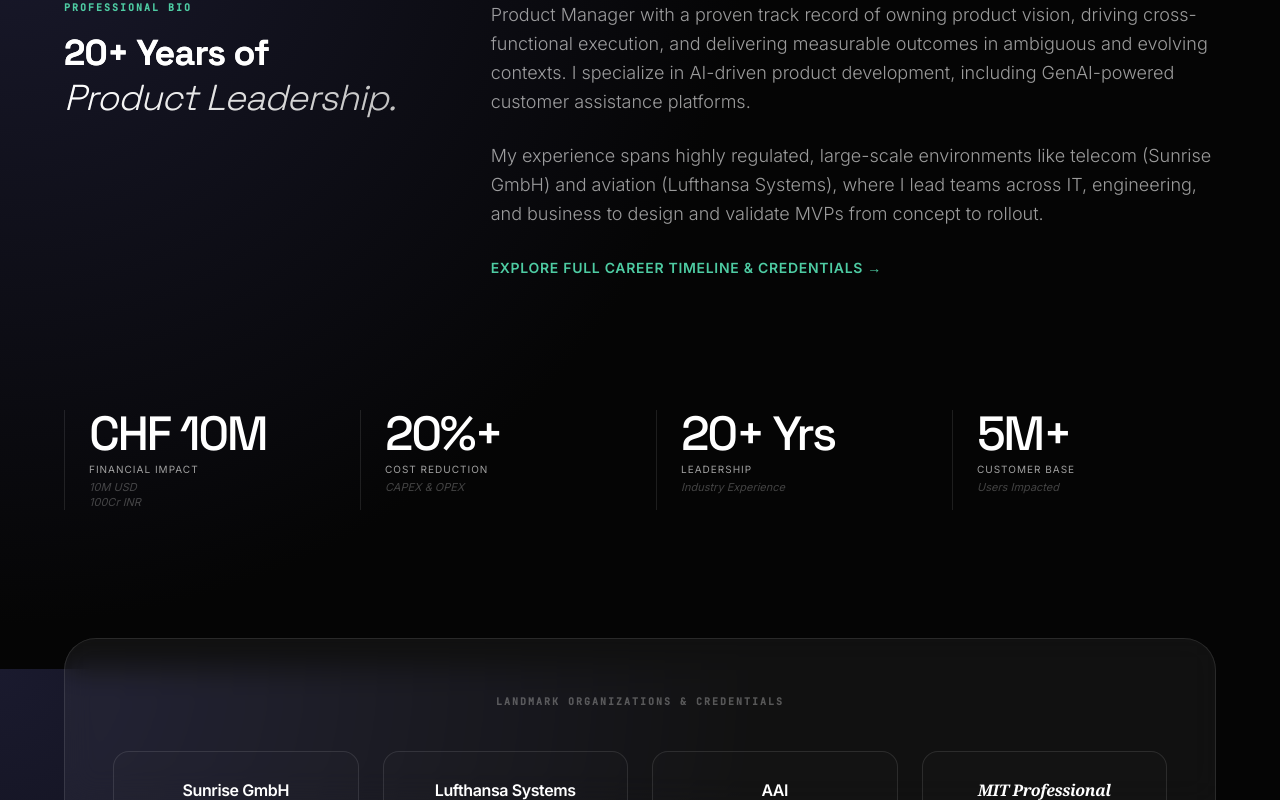
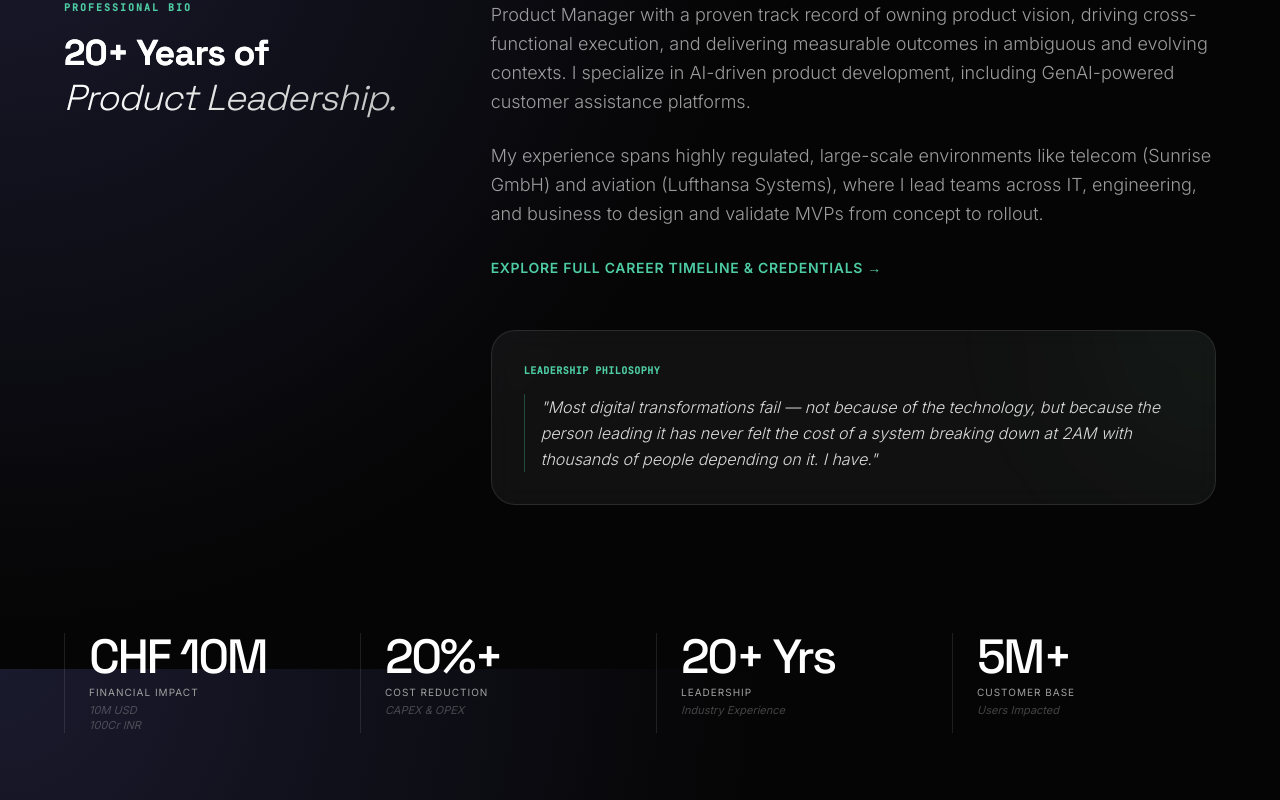
Before and after one commit to VinamraK17/Vin-website, a React (Vite) app: page / in a window 1280 px wide. Shown: the part 931-1731 px from the top of the page. Built offline with nearby package versions, Linux system fonts and the light colour scheme; no server answers.

Commit message:
feat(nav): smooth scroll logo to top & show simplified leadership philosophy on home page

```diff
--- a/portfolio.html
+++ b/portfolio.html
@@ -212,7 +212,7 @@
     <nav class="glass-nav px-6 py-4">
         <div class="max-w-6xl mx-auto flex items-center justify-between">
             <div class="flex items-center gap-6">
-                <a href="#" class="font-display font-bold text-xl tracking-tighter text-[var(--color-ink)] hover:text-[var(--color-accent)] transition-colors">VK™</a>
+                <a href="#" onclick="window.scrollTo({ top: 0, behavior: 'smooth' }); event.preventDefault();" class="font-display font-bold text-xl tracking-tighter text-[var(--color-ink)] hover:text-[var(--color-accent)] transition-colors">VK™</a>
 
                 <!-- Mode Toggle -->
                 <div class="flex items-center border border-[var(--color-border)] rounded-full p-1 bg-[var(--color-ink)]/5 backdrop-blur-md shadow-xl shadow-black/20">
@@ -322,11 +322,8 @@
                     <div class="p-8 border border-[var(--color-border)] rounded-3xl bg-[var(--color-glass)] backdrop-blur-md relative overflow-hidden mt-8">
                         <div class="absolute top-0 right-0 w-64 h-64 bg-[var(--color-accent)]/5 blur-[80px] -mr-32 -mt-32 rounded-full"></div>
                         <span class="text-[10px] font-mono text-[var(--color-accent)] uppercase tracking-wider mb-4 block font-bold">Leadership Philosophy</span>
-                        <p class="text-md text-[var(--color-ink)]/80 leading-relaxed font-light italic pl-4 border-l border-[var(--color-accent)]/30 mb-4">
+                        <p class="text-md text-[var(--color-ink)]/80 leading-relaxed font-light italic pl-4 border-l border-[var(--color-accent)]/30">
                             "Most digital transformations fail — not because of the technology, but because the person leading it has never felt the cost of a system breaking down at 2AM with thousands of people depending on it. I have."
-                        </p>
-                        <p class="text-sm text-[var(--color-ink-faint)] leading-relaxed font-light">
-                            Starting my career as an Air Traffic Controller at Delhi's IGI Airport, I was responsible for the safe movement of hundreds of aircraft daily under zero margin for error. That environment rewired how I think about systems, risk, and what operational excellence actually means. From managing aviation databases at Lufthansa Systems to deploying GenAI for millions of Sunrise customers, I bridge the world that demands absolute perfection with the world that demands execution speed.
                         </p>
                     </div>
                 </div>
--- a/src/components/Navbar.tsx
+++ b/src/components/Navbar.tsx
@@ -34,7 +34,10 @@ export default function Navbar({ mode, setMode }: NavbarProps) {
         <div className="flex items-center gap-6">
           <Link
             to="/"
-            onClick={() => setIsOpen(false)}
+            onClick={() => {
+              setIsOpen(false);
+              window.scrollTo({ top: 0, behavior: 'smooth' });
+            }}
             className="font-display font-bold text-xl tracking-tighter text-[var(--color-ink)] hover:text-[var(--color-accent)] transition-colors"
           >
             VK™
--- a/src/pages/Home.tsx
+++ b/src/pages/Home.tsx
@@ -133,6 +133,20 @@ export default function Home({ projects, isLoadingProjects, handleLinkClick, imp
                 Explore Full Career Timeline & Credentials →
               </Link>
             </div>
+
+            {/* Leadership Philosophy Card */}
+            <motion.div
+              initial={{ opacity: 0, y: 20 }}
+              whileInView={{ opacity: 1, y: 0 }}
+              viewport={{ once: true }}
+              className="p-8 border border-[var(--color-border)] rounded-3xl bg-[var(--color-glass)] backdrop-blur-md relative overflow-hidden mt-8"
+            >
+              <div className="absolute top-0 right-0 w-64 h-64 bg-[var(--color-accent)]/5 blur-[80px] -mr-32 -mt-32 rounded-full" />
+              <span className="text-[10px] font-mono text-[var(--color-accent)] uppercase tracking-wider mb-4 block font-bold">Leadership Philosophy</span>
+              <p className="text-md text-[var(--color-ink)]/85 leading-relaxed font-light italic pl-4 border-l border-[var(--color-accent)]/30">
+                "Most digital transformations fail — not because of the technology, but because the person leading it has never felt the cost of a system breaking down at 2AM with thousands of people depending on it. I have."
+              </p>
+            </motion.div>
           </div>
         </div>
       </section>
```
